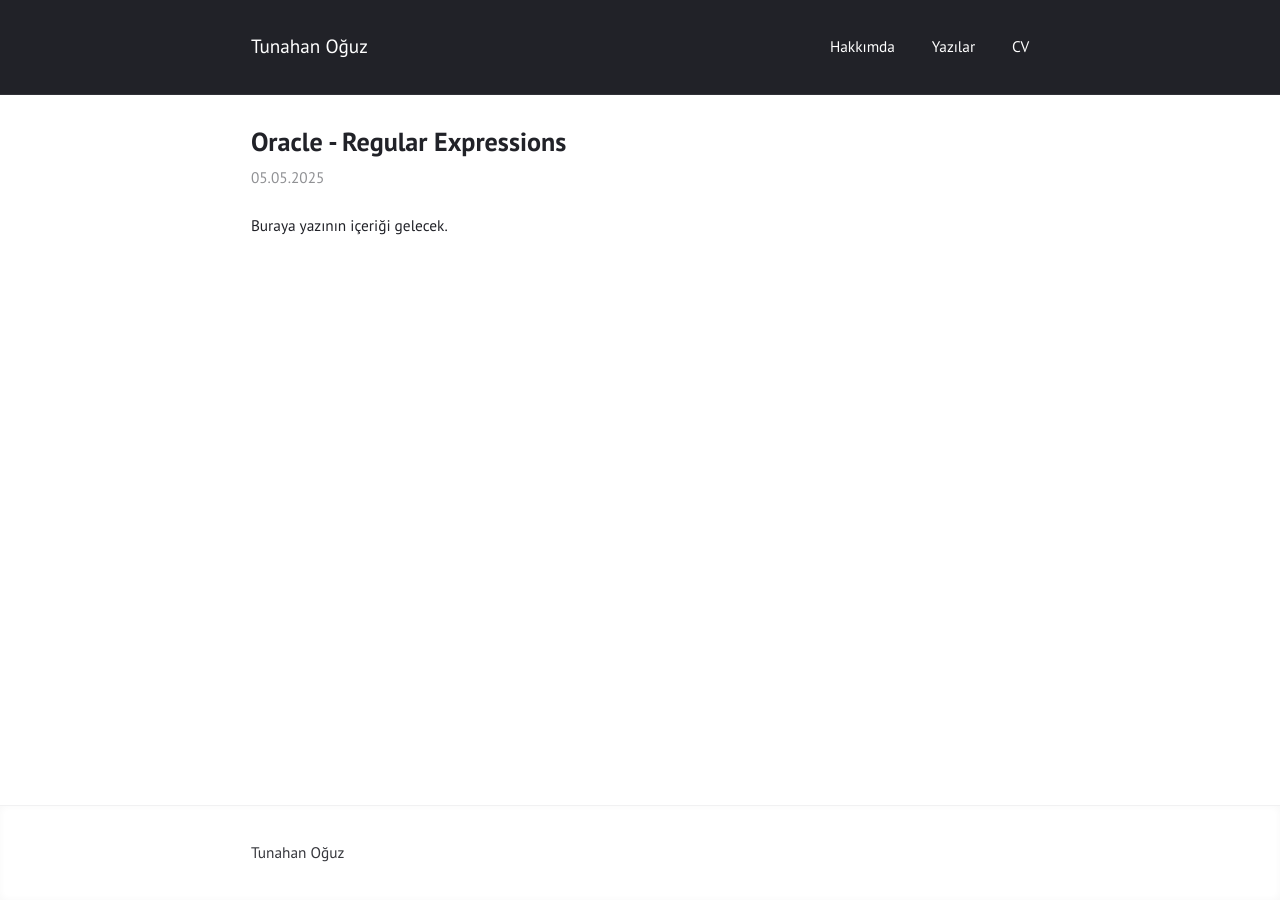
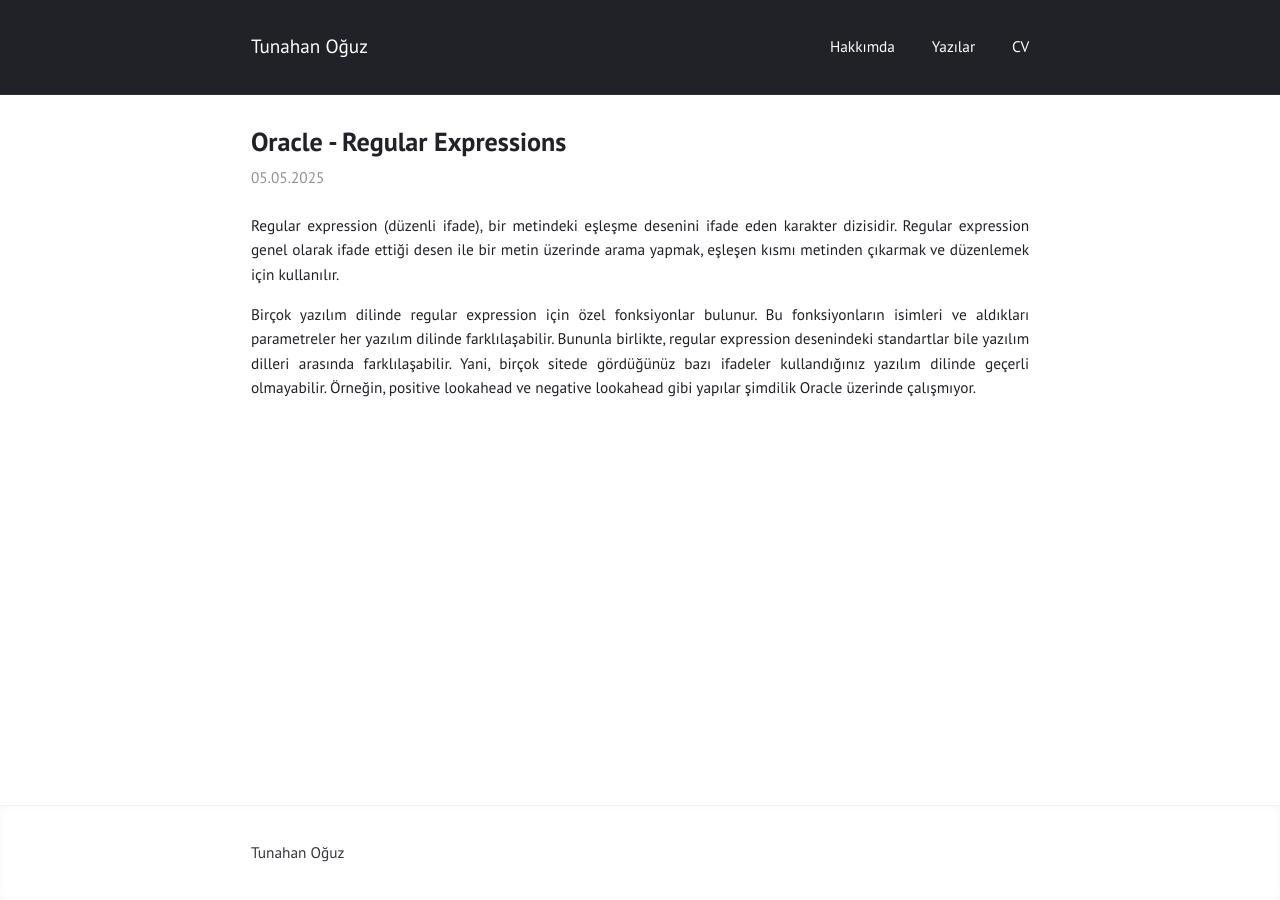
Before and after one commit to tunahanoguz/tunahanoguz.github.io, a Jekyll site: the page built from _posts/2025-05-05-oracle-regular-expressions.md, in a window 1280 px wide. Built offline with Jekyll 4.4.1, drawn with Linux system fonts in a browser that asks for light colours.

Commit message:
Update 2025-05-05-oracle-regular-expressions.md

```diff
--- a/_posts/2025-05-05-oracle-regular-expressions.md
+++ b/_posts/2025-05-05-oracle-regular-expressions.md
@@ -4,4 +4,6 @@ layout: post
 categories: oracle
 ---
 
-Buraya yazının içeriği gelecek.
+Regular expression (düzenli ifade), bir metindeki eşleşme desenini ifade eden karakter dizisidir. Regular expression genel olarak ifade ettiği desen ile bir metin üzerinde arama yapmak, eşleşen kısmı metinden çıkarmak ve düzenlemek için kullanılır.
+
+Birçok yazılım dilinde regular expression için özel fonksiyonlar bulunur. Bu fonksiyonların isimleri ve aldıkları parametreler her yazılım dilinde farklılaşabilir. Bununla birlikte, regular expression desenindeki standartlar bile yazılım dilleri arasında farklılaşabilir. Yani, birçok sitede gördüğünüz bazı ifadeler kullandığınız yazılım dilinde geçerli olmayabilir. Örneğin, positive lookahead ve negative lookahead gibi yapılar şimdilik Oracle üzerinde çalışmıyor.
```
